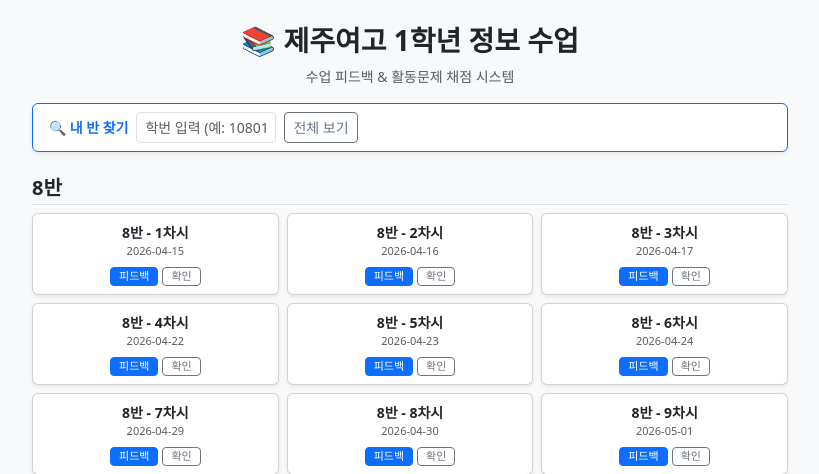
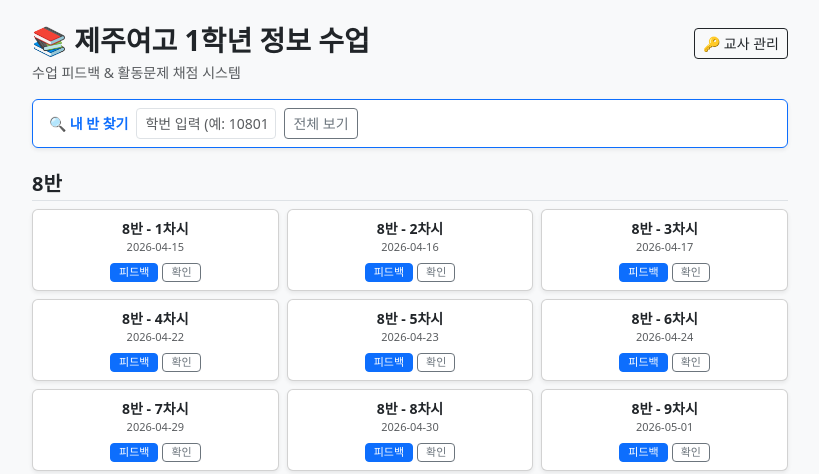
Before and after one commit to ai100shark-aha/feedback-site, a Django app: page / in a window 1280 px wide. Shown: the top 474 px of the page, without its empty margins (230-1049 px from the left). Run offline with Django 5.2, Linux system fonts and the light colour scheme; data that the repository does not hold is empty.

Commit message:
번호오류 수정(구형 제목 대응) + 교사관리 버튼 상단이동

```diff
--- a/feedback/templates/feedback/index.html
+++ b/feedback/templates/feedback/index.html
@@ -14,9 +14,12 @@
 <body class="bg-light">
 <div class="container py-4" style="max-width:780px">
 
-  <div class="text-center mb-3">
-    <h1 class="h3 fw-bold">📚 제주여고 1학년 정보 수업</h1>
-    <p class="text-muted small">수업 피드백 &amp; 활동문제 채점 시스템</p>
+  <div class="d-flex justify-content-between align-items-start mb-3">
+    <div>
+      <h1 class="h3 fw-bold mb-1">📚 제주여고 1학년 정보 수업</h1>
+      <p class="text-muted small mb-0">수업 피드백 &amp; 활동문제 채점 시스템</p>
+    </div>
+    <a href="/teacher/" class="btn btn-outline-dark btn-sm mt-1">🔑 교사 관리</a>
   </div>
 
   <!-- 학번 입력 → 자기 반만 표시 -->
@@ -64,9 +67,6 @@
   </div>
   {% endfor %}
 
-  <div class="text-center mt-4">
-    <a href="/teacher/" class="btn btn-outline-dark btn-sm">🔑 교사 관리</a>
-  </div>
 
 </div>
 
--- a/feedback/views.py
+++ b/feedback/views.py
@@ -1603,7 +1603,10 @@ def teacher_validate_ids(request):
             if not entered_id:
                 continue
             total += 1
+            # 제목에서 반 코드를 먼저 추출, 없으면 입력 학번 앞 3자리로 판단
             class_code = _class_code_from_title(title)
+            if not class_code and len(entered_id) >= 3 and entered_id[:3] in _CLASS_NAME_TO_CODE.values():
+                class_code = entered_id[:3]
             expected   = _expected_student_id_by_code(class_code, student_num)
 
             if expected is None:
@@ -1646,6 +1649,8 @@ def teacher_validate_ids(request):
                     entered_id  = row[2].strip()  # C열: 학번
                     student_num = row[3] if len(row) > 3 else ''
                     class_code  = _class_code_from_title(title)
+                    if not class_code and len(entered_id) >= 3 and entered_id[:3] in _CLASS_NAME_TO_CODE.values():
+                        class_code = entered_id[:3]
                     expected    = _expected_student_id_by_code(class_code, student_num)
                     if expected and entered_id != expected:
                         sheet.update_cell(i, 3, expected)   # C열(gspread 1-based) = 학번
@@ -1824,6 +1829,8 @@ def teacher_validate_excel(request):
             student_num  = row[3] if len(row) > 3 else ''
             student_name = row[4] if len(row) > 4 else ''
             class_code   = _class_code_from_title(title)
+            if not class_code and len(entered_id) >= 3 and entered_id[:3] in _CLASS_NAME_TO_CODE.values():
+                class_code = entered_id[:3]
             expected     = _expected_student_id_by_code(class_code, student_num)
 
             if not entered_id:
```
